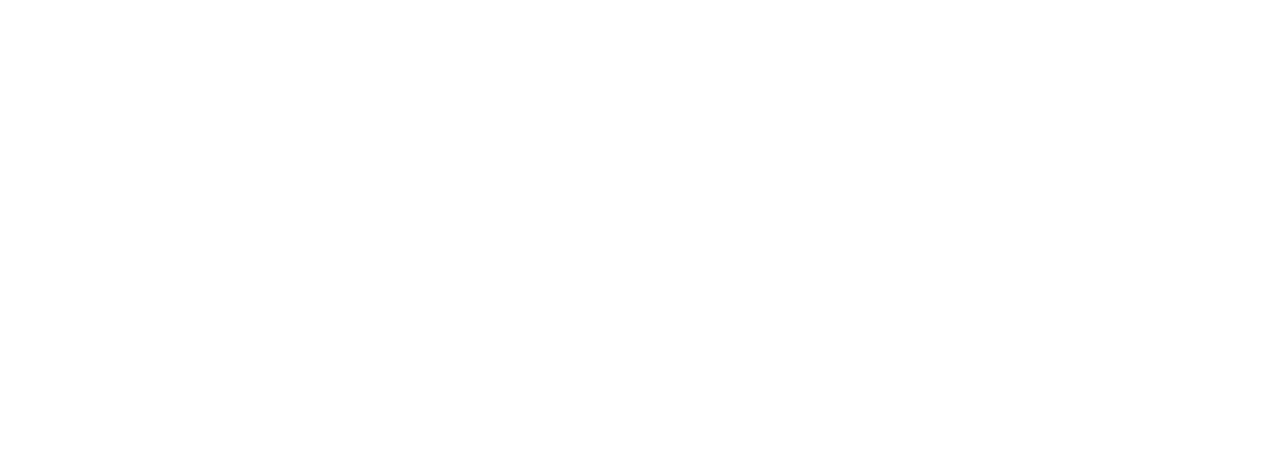
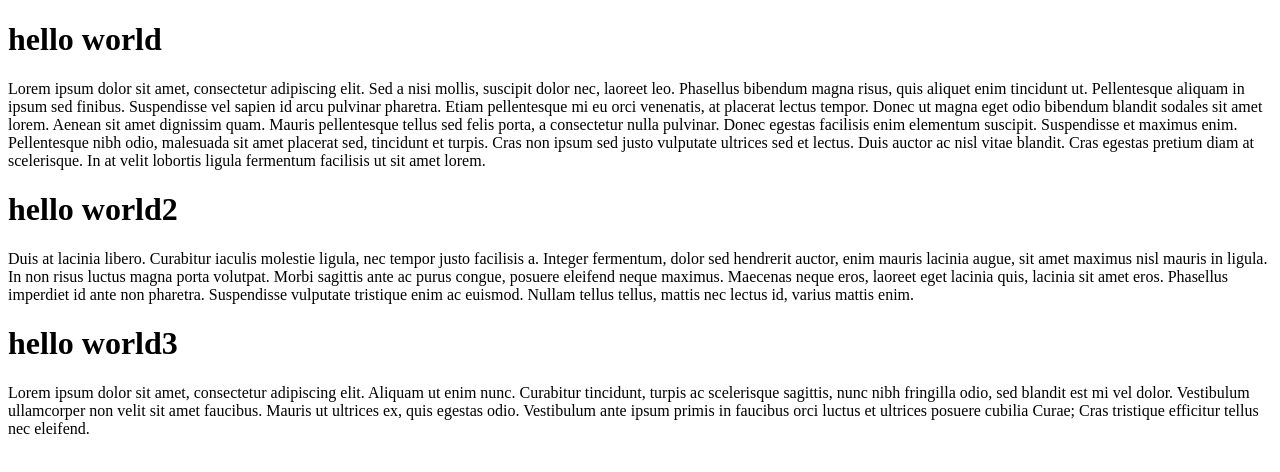
Before and after one commit to hhmaho/maps, a plain HTML site: page blog.html in a window 1280 px wide. Drawn offline with Linux system fonts and the light colour scheme.

Commit message:
blog.html aanmaken

```diff
--- a/blog.html
+++ b/blog.html
@@ -1,12 +1,68 @@
 <!DOCTYPE html>
 <html lang="en">
+
 <head>
-    <meta charset="UTF-8">
-    <meta name="viewport" content="width=device-width, initial-scale=1.0">
-    <meta http-equiv="X-UA-Compatible" content="ie=edge">
-    <title>Document</title>
+ <meta charset="UTF-8">
+ <meta name="viewport" content="width=device-width, initial-scale=1.0">
+ <meta http-equiv="X-UA-Compatible" content="ie=edge">
+ <title>Document</title>
 </head>
+
 <body>
 
+ <div id="viewport"></div>
+ <script>
+   articles = [
+     { title: 'hello world', content: 'Lorem ipsum dolor sit amet, consectetur adipiscing elit. Sed a nisi mollis, suscipit dolor nec, laoreet leo. Phasellus bibendum magna risus, quis aliquet enim tincidunt ut. Pellentesque aliquam in ipsum sed finibus. Suspendisse vel sapien id arcu pulvinar pharetra. Etiam pellentesque mi eu orci venenatis, at placerat lectus tempor. Donec ut magna eget odio bibendum blandit sodales sit amet lorem. Aenean sit amet dignissim quam. Mauris pellentesque tellus sed felis porta, a consectetur nulla pulvinar. Donec egestas facilisis enim elementum suscipit. Suspendisse et maximus enim. Pellentesque nibh odio, malesuada sit amet placerat sed, tincidunt et turpis. Cras non ipsum sed justo vulputate ultrices sed et lectus. Duis auctor ac nisl vitae blandit. Cras egestas pretium diam at scelerisque. In at velit lobortis ligula fermentum facilisis ut sit amet lorem.' },
+     { title: 'hello world2', content: 'Duis at lacinia libero. Curabitur iaculis molestie ligula, nec tempor justo facilisis a. Integer fermentum, dolor sed hendrerit auctor, enim mauris lacinia augue, sit amet maximus nisl mauris in ligula. In non risus luctus magna porta volutpat. Morbi sagittis ante ac purus congue, posuere eleifend neque maximus. Maecenas neque eros, laoreet eget lacinia quis, lacinia sit amet eros. Phasellus imperdiet id ante non pharetra. Suspendisse vulputate tristique enim ac euismod. Nullam tellus tellus, mattis nec lectus id, varius mattis enim.' },
+     { title: 'hello world3', content: 'Lorem ipsum dolor sit amet, consectetur adipiscing elit. Aliquam ut enim nunc. Curabitur tincidunt, turpis ac scelerisque sagittis, nunc nibh fringilla odio, sed blandit est mi vel dolor. Vestibulum ullamcorper non velit sit amet faucibus. Mauris ut ultrices ex, quis egestas odio. Vestibulum ante ipsum primis in faucibus orci luctus et ultrices posuere cubilia Curae; Cras tristique efficitur tellus nec eleifend.' },
+   ]
+
+    // document.createtextNode
+
+    /*function addTextNode(text) {
+        var article1 = document.createTextNode(title),
+        t1 = document.getElementById("t1");
+
+        t1.appendChild(article1);
+    }*/
+    // document.createElement
+    // parentNode.appendChild
+
+    function renderArticle(article) {
+        var div = document.createElement ('div')
+        var h1 = document.createElement ('h1')
+        var p = document.createElement ('p')
+
+        div.appendChild(h1)
+        div.appendChild(p)
+
+
+        //h1.appendChild(document.createTextNode('test'))
+        //test moet uit de article komen
+        h1.appendChild(document.createTextNode(article.title))
+        p.appendChild(document.createTextNode(article.content))
+
+        // title text in de h1 zetten
+        // content in de p zetten
+
+
+
+        // ???
+        return div
+        //return <div><h1>...
+
+    }
+    document.body.appendChild(renderArticle(articles[0]))
+    document.body.appendChild(renderArticle(articles[1]))
+    document.body.appendChild(renderArticle(articles[2]))
+
+    // correct zou renderArticles in het meervoud zijn en een for loop
+
+    //console.log(renderArticle(articles[0]))
+    //later valt deze lijn (console.log) weg
+
+ </script>
 </body>
+
 </html>
```
